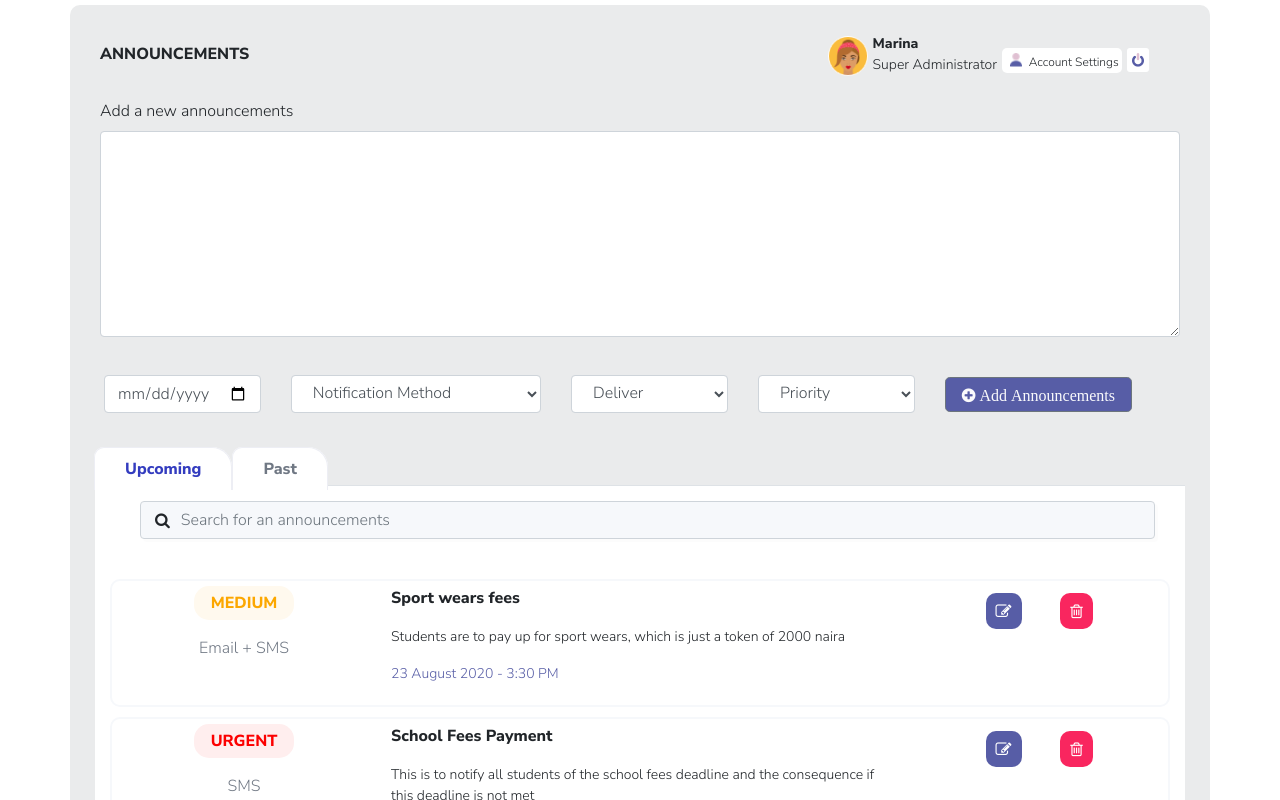
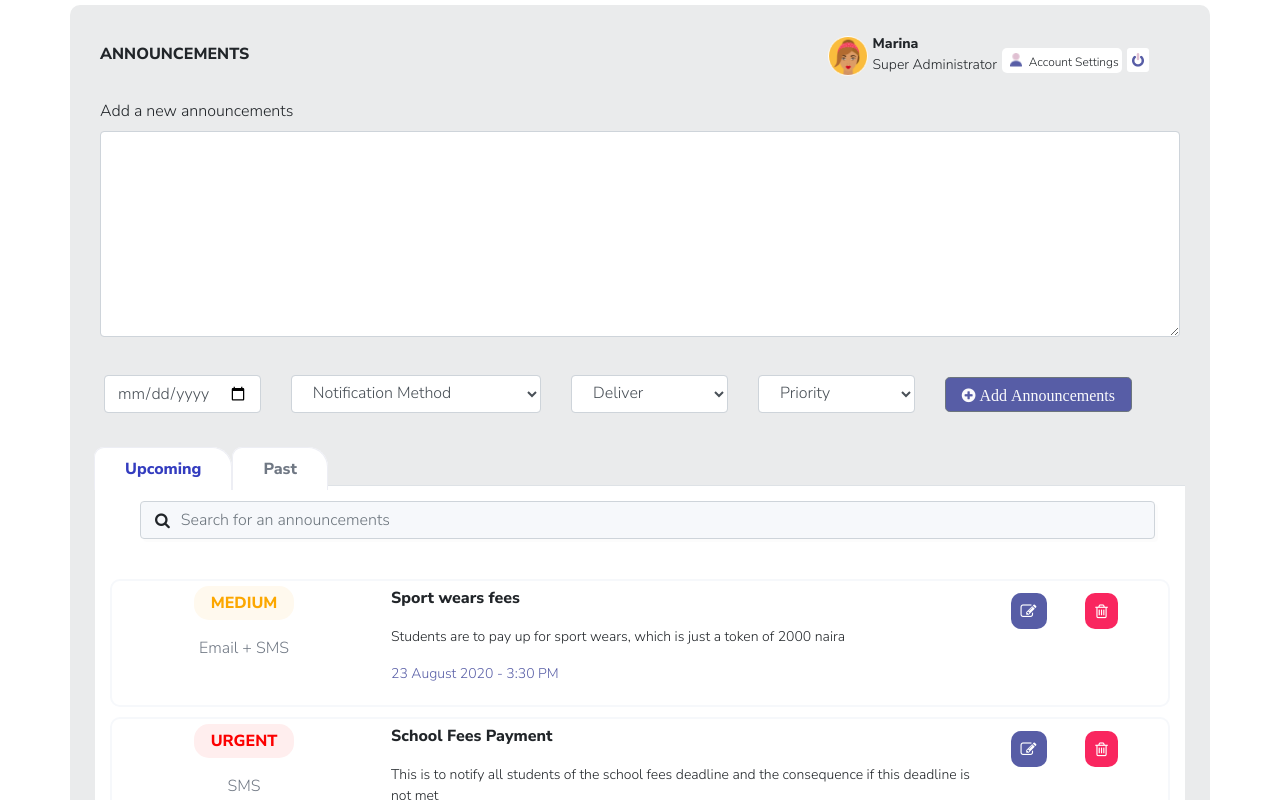
Before and after one commit to Xtarachiever/4010_Tasks, a React (Create React App) app: page / in a window 1280 px wide. Shown: the top 800 px of the page. Built offline with nearby package versions, Linux system fonts and the light colour scheme.

Commit message:
updated styles

```diff
--- a/src/App.js
+++ b/src/App.js
@@ -254,14 +254,14 @@ class App extends React.Component {
                             </Col>):
                             (
 
-                                  <div className="col-sm-6 col-12">
+                                  <div className="col-sm-6 col-xl-7 col-12">
                                       <p style={{fontWeight:'550'}}>{id.Heading}</p>
                                       <p style={{fontSize:'14px'}}>{id.Announcements}</p>
                                       <p style={{color:'#575DA6',fontSize:'14px'}}>{id.Date}</p>
                                   </div>
                             )
                             }
-                            <div className="row col-xl-2 col-sm-3 ml-xl-5">
+                            <div className="row col-xl-2 col-sm-3">
                                 {
                                   this.state.editAnnouncements===id.id ? (
                                     <div className=" edit col-6">
```
Also changed, not shown: 1 other file (tests, documents, lock files or other folders).
